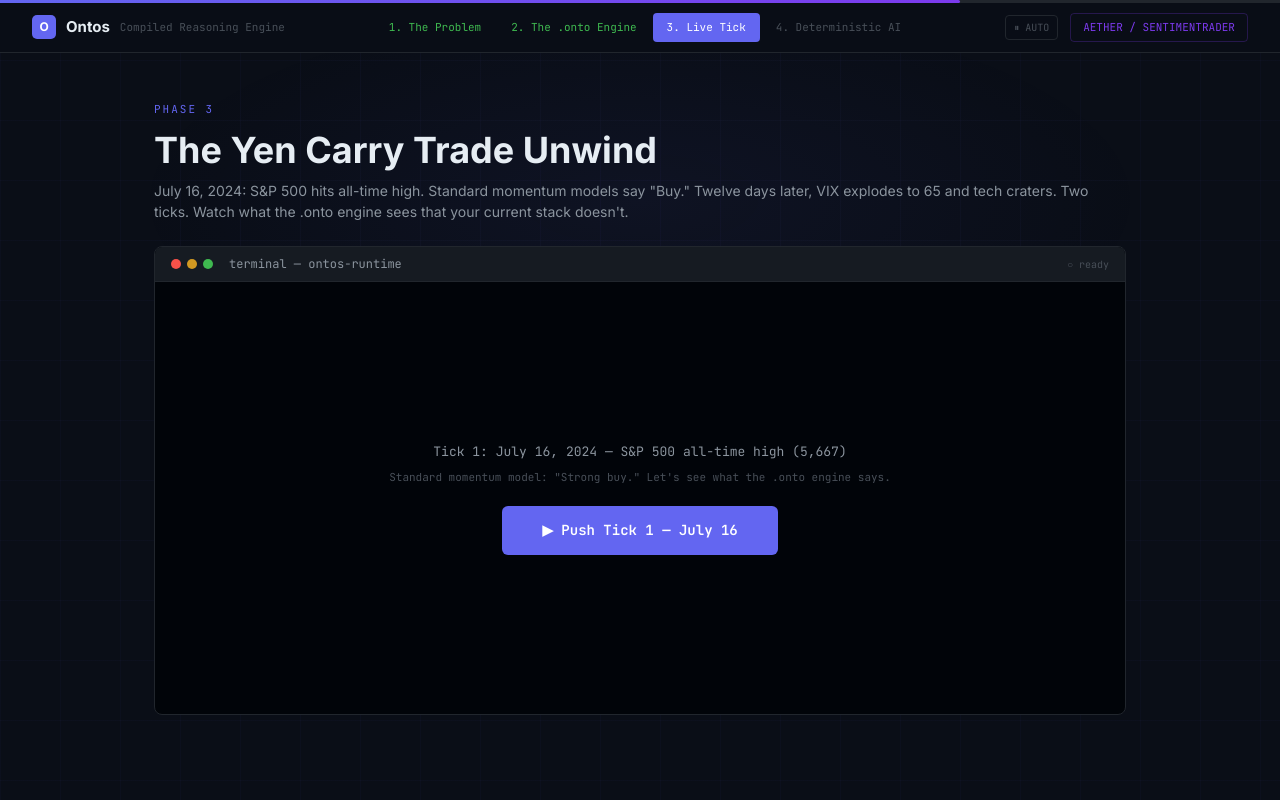
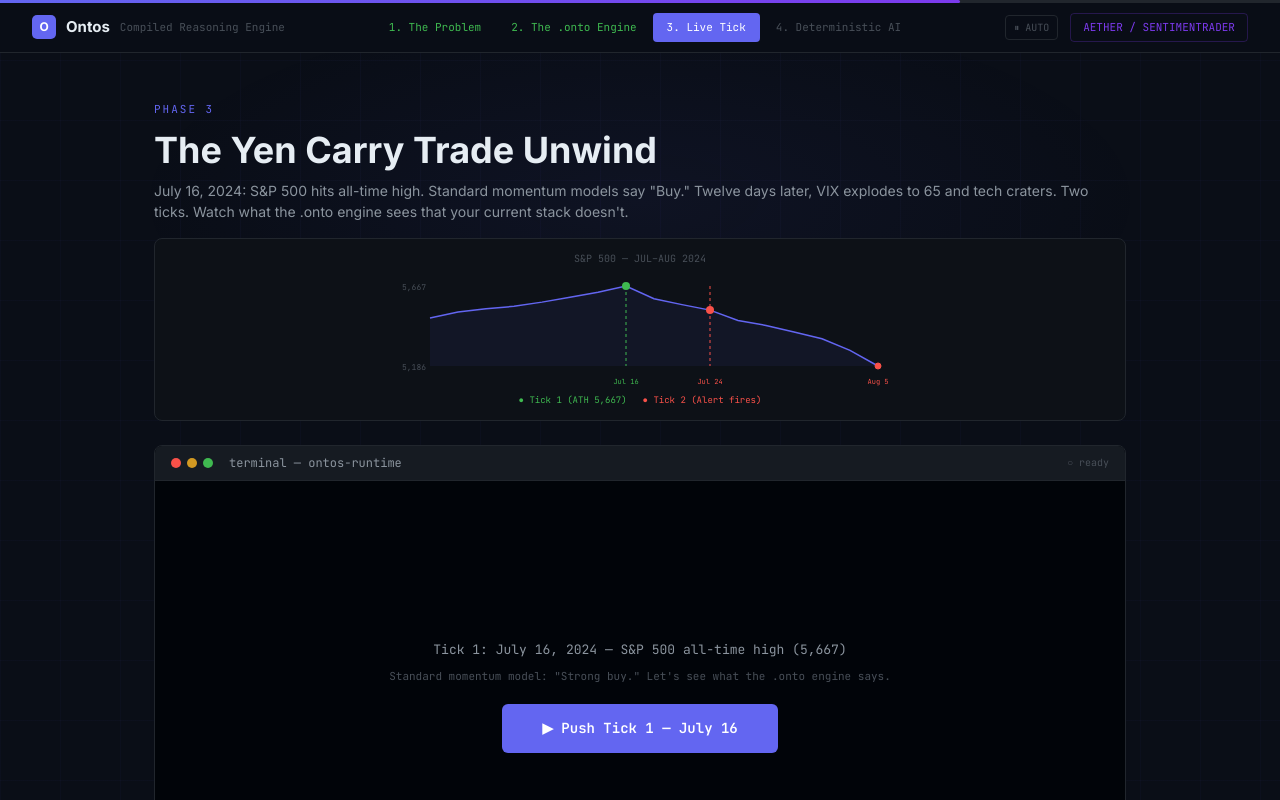
Before and after one commit to aiaclawdbot/ontos-aether-demo, a Next.js app: page / in a window 1280 px wide. Both pictures are taken after a click on the button "Phase 3: Live Tick". Shown: the top 800 px of the page. Built offline with nearby package versions, Linux system fonts and the light colour scheme.

Commit message:
Ralph iteration 5: S&P sparkline, 4-hop graph viz, accessibility (aria labels, skip-to-content, semantic nav)

```diff
--- a/app/page.tsx
+++ b/app/page.tsx
@@ -1,6 +1,6 @@
 'use client';
 
-import { useState, useEffect, useRef, useCallback } from 'react';
+import { useState, useEffect, useRef, useCallback, lazy, Suspense } from 'react';
 import { motion, AnimatePresence } from 'framer-motion';
 import { T, mono, PHASE_NAMES, ONTO_FILE, TICK1_OUTPUT, TICK2_OUTPUT, CHAT_MESSAGES } from './data';
 import { ErrorBoundary } from './ErrorBoundary';
@@ -136,9 +136,9 @@ function Header({ phase, setPhase, autoAdvance, setAutoAdvance }: { phase: numbe
           <span style={{ fontWeight: 700, fontSize: 15, color: T.text }}>Ontos</span>
           {!isMobile && <span style={{ ...mono, fontSize: 11, color: T.textTer }}>Compiled Reasoning Engine</span>}
         </div>
-        <div style={{ display: 'flex', gap: 2, order: isMobile ? 3 : 0, width: isMobile ? '100%' : 'auto', justifyContent: isMobile ? 'space-between' : 'flex-start' }}>
+        <nav role="navigation" aria-label="Demo phases" style={{ display: 'flex', gap: 2, order: isMobile ? 3 : 0, width: isMobile ? '100%' : 'auto', justifyContent: isMobile ? 'space-between' : 'flex-start' }}>
           {PHASE_NAMES.map((p, i) => (
-            <button key={i} onClick={() => setPhase(i)} style={{
+            <button key={i} onClick={() => setPhase(i)} aria-label={`Phase ${i + 1}: ${p}`} aria-current={phase === i ? 'step' : undefined} style={{
               padding: isMobile ? '6px 8px' : '6px 14px', borderRadius: 4, border: 'none', cursor: 'pointer', ...mono, fontSize: isMobile ? 10 : 11,
               background: phase === i ? T.accent : 'transparent',
               color: phase === i ? '#fff' : phase > i ? T.green : T.textTer,
@@ -147,7 +147,7 @@ function Header({ phase, setPhase, autoAdvance, setAutoAdvance }: { phase: numbe
               {isMobile ? `${i + 1}` : `${i + 1}. ${p}`}
             </button>
           ))}
-        </div>
+        </nav>
         <div style={{ display: 'flex', alignItems: 'center', gap: 12 }}>
           {/* Auto-advance toggle */}
           <button
@@ -443,6 +443,107 @@ function Phase2() {
   );
 }
 
+// ─── S&P 500 Sparkline ──────────────────────────────────────────
+const SP500_DATA = [
+  // Approximate S&P 500 daily close, Jul 1 – Aug 9, 2024
+  { date: 'Jul 1', price: 5475 }, { date: 'Jul 3', price: 5510 }, { date: 'Jul 5', price: 5530 },
+  { date: 'Jul 8', price: 5545 }, { date: 'Jul 10', price: 5570 }, { date: 'Jul 12', price: 5600 },
+  { date: 'Jul 15', price: 5630 }, { date: 'Jul 16', price: 5667 }, { date: 'Jul 18', price: 5590 },
+  { date: 'Jul 22', price: 5555 }, { date: 'Jul 24', price: 5522 }, { date: 'Jul 26', price: 5460 },
+  { date: 'Jul 29', price: 5430 }, { date: 'Jul 31', price: 5390 }, { date: 'Aug 1', price: 5350 },
+  { date: 'Aug 2', price: 5280 }, { date: 'Aug 5', price: 5186 },
+];
+const TICK1_IDX = 7; // Jul 16
+const TICK2_IDX = 10; // Jul 24
+
+function SparklineChart() {
+  const isMobile = useMediaQuery('(max-width: 768px)');
+  const w = isMobile ? 320 : 500;
+  const h = 120;
+  const pad = { top: 16, right: 12, bottom: 24, left: 40 };
+  const innerW = w - pad.left - pad.right;
+  const innerH = h - pad.top - pad.bottom;
+  const minP = Math.min(...SP500_DATA.map(d => d.price));
+  const maxP = Math.max(...SP500_DATA.map(d => d.price));
+  const x = (i: number) => pad.left + (i / (SP500_DATA.length - 1)) * innerW;
+  const y = (p: number) => pad.top + innerH - ((p - minP) / (maxP - minP)) * innerH;
+  const path = SP500_DATA.map((d, i) => `${i === 0 ? 'M' : 'L'}${x(i)},${y(d.price)}`).join(' ');
+
+  return (
+    <svg width={w} height={h} viewBox={`0 0 ${w} ${h}`} role="img" aria-label="S&P 500 price chart from July to August 2024 showing decline after July 16 all-time high">
+      {/* Y axis labels */}
+      {[minP, maxP].map(p => (
+        <text key={p} x={pad.left - 4} y={y(p) + 4} textAnchor="end" style={{ ...mono, fontSize: 8, fill: T.textTer }}>{p.toLocaleString()}</text>
+      ))}
+      {/* Price line */}
+      <path d={path} fill="none" stroke={T.accent} strokeWidth={1.5} />
+      {/* Area fill */}
+      <path d={`${path} L${x(SP500_DATA.length - 1)},${h - pad.bottom} L${x(0)},${h - pad.bottom} Z`} fill={`${T.accent}10`} />
+      {/* Tick 1 marker */}
+      <line x1={x(TICK1_IDX)} y1={pad.top} x2={x(TICK1_IDX)} y2={h - pad.bottom} stroke={T.green} strokeWidth={1} strokeDasharray="3,3" />
+      <circle cx={x(TICK1_IDX)} cy={y(SP500_DATA[TICK1_IDX].price)} r={4} fill={T.green} />
+      <text x={x(TICK1_IDX)} y={h - 6} textAnchor="middle" style={{ ...mono, fontSize: 7, fill: T.green }}>Jul 16</text>
+      {/* Tick 2 marker */}
+      <line x1={x(TICK2_IDX)} y1={pad.top} x2={x(TICK2_IDX)} y2={h - pad.bottom} stroke={T.red} strokeWidth={1} strokeDasharray="3,3" />
+      <circle cx={x(TICK2_IDX)} cy={y(SP500_DATA[TICK2_IDX].price)} r={4} fill={T.red} />
+      <text x={x(TICK2_IDX)} y={h - 6} textAnchor="middle" style={{ ...mono, fontSize: 7, fill: T.red }}>Jul 24</text>
+      {/* Aug 5 crash marker */}
+      <circle cx={x(SP500_DATA.length - 1)} cy={y(SP500_DATA[SP500_DATA.length - 1].price)} r={3} fill={T.red} stroke={T.red} strokeWidth={1} />
+      <text x={x(SP500_DATA.length - 1)} y={h - 6} textAnchor="middle" style={{ ...mono, fontSize: 7, fill: T.red }}>Aug 5</text>
+    </svg>
+  );
+}
+
+// ─── 4-Hop Graph Visualization ──────────────────────────────────
+function GraphTraversal() {
+  const isMobile = useMediaQuery('(max-width: 768px)');
+  const nodes = [
+    { id: 'sm', label: 'Smart Money', x: 0, color: T.accent },
+    { id: 'jpy', label: 'JPY Vol', x: 1, color: T.amber },
+    { id: 'mcc', label: 'McClellan', x: 2, color: T.blue },
+    { id: 'vix', label: 'VIX Term', x: 3, color: T.red },
+  ];
+  const w = isMobile ? 300 : 440;
+  const h = 80;
+  const nodeR = 18;
+  const spacing = (w - nodeR * 2) / 3;
+  const cx = (i: number) => nodeR + i * spacing;
+  const cy = h / 2;
+
+  return (
+    <svg width={w} height={h} viewBox={`0 0 ${w} ${h}`} role="img" aria-label="4-hop graph traversal: Smart Money to JPY Vol to McClellan to VIX Term Structure">
+      {/* Edges with animated dash */}
+      {nodes.slice(0, -1).map((n, i) => (
+        <motion.line key={n.id} x1={cx(i) + nodeR} y1={cy} x2={cx(i + 1) - nodeR} y2={cy}
+          stroke={T.accent} strokeWidth={2}
+          initial={{ pathLength: 0 }} animate={{ pathLength: 1 }}
+          transition={{ duration: 0.5, delay: i * 0.4 + 0.2 }}
+        />
+      ))}
+      {/* Arrow heads */}
+      {nodes.slice(0, -1).map((_, i) => (
+        <motion.polygon key={`arr-${i}`}
+          points={`${cx(i + 1) - nodeR - 2},${cy - 4} ${cx(i + 1) - nodeR + 4},${cy} ${cx(i + 1) - nodeR - 2},${cy + 4}`}
+          fill={T.accent} initial={{ opacity: 0 }} animate={{ opacity: 1 }}
+          transition={{ delay: i * 0.4 + 0.6 }}
+        />
+      ))}
+      {/* Nodes */}
+      {nodes.map((n, i) => (
+        <motion.g key={n.id} initial={{ scale: 0, opacity: 0 }} animate={{ scale: 1, opacity: 1 }} transition={{ delay: i * 0.4, type: 'spring', stiffness: 200 }}>
+          <circle cx={cx(i)} cy={cy} r={nodeR} fill={`${n.color}20`} stroke={n.color} strokeWidth={1.5} />
+          <text x={cx(i)} y={cy + 3} textAnchor="middle" style={{ ...mono, fontSize: 7, fill: n.color, fontWeight: 600 }}>
+            {n.label.split(' ')[0]}
+          </text>
+          <text x={cx(i)} y={cy + nodeR + 12} textAnchor="middle" style={{ ...mono, fontSize: 6, fill: T.textTer }}>
+            {n.label}
+          </text>
+        </motion.g>
+      ))}
+    </svg>
+  );
+}
+
 // ─── Phase 3: Live Tick ─────────────────────────────────────────
 function Phase3() {
   const isMobile = useMediaQuery('(max-width: 768px)');
@@ -487,9 +588,19 @@ function Phase3() {
       <h1 style={{ fontSize: isMobile ? 26 : 36, fontWeight: 700, color: T.text, margin: 0, marginBottom: 8, lineHeight: 1.2 }}>
         The Yen Carry Trade Unwind
       </h1>
-      <p style={{ color: T.textSec, fontSize: isMobile ? 13 : 14, marginBottom: 24 }}>
+      <p style={{ color: T.textSec, fontSize: isMobile ? 13 : 14, marginBottom: 16 }}>
         July 16, 2024: S&P 500 hits all-time high. Standard momentum models say &quot;Buy.&quot; Twelve days later, VIX explodes to 65 and tech craters. Two ticks. Watch what the .onto engine sees that your current stack doesn&apos;t.
       </p>
+
+      {/* S&P 500 Sparkline */}
+      <div style={{ background: T.surface, border: `1px solid ${T.border}`, borderRadius: 8, padding: '12px 16px', marginBottom: 24, display: 'flex', alignItems: 'center', justifyContent: 'center', flexDirection: 'column' }}>
+        <div style={{ ...mono, fontSize: 10, color: T.textTer, marginBottom: 4 }}>S&P 500 — JUL–AUG 2024</div>
+        <SparklineChart />
+        <div style={{ display: 'flex', gap: 16, marginTop: 4 }}>
+          <span style={{ ...mono, fontSize: 9, color: T.green }}>● Tick 1 (ATH 5,667)</span>
+          <span style={{ ...mono, fontSize: 9, color: T.red }}>● Tick 2 (Alert fires)</span>
+        </div>
+      </div>
 
       <div style={{ background: '#010409', border: `1px solid ${T.border}`, borderRadius: 8, overflow: 'hidden' }}>
         <div style={{ display: 'flex', justifyContent: 'space-between', alignItems: 'center', padding: '8px 16px', borderBottom: `1px solid ${T.border}`, background: T.elevated }}>
@@ -569,6 +680,12 @@ function Phase3() {
               </div>
             ))}
           </div>
+          {/* 4-Hop Graph Traversal */}
+          <div style={{ marginTop: 16, background: T.surface, border: `1px solid ${T.border}`, borderRadius: 8, padding: '16px 24px', display: 'flex', alignItems: 'center', justifyContent: 'center', flexDirection: 'column' }}>
+            <div style={{ ...mono, fontSize: 10, color: T.accent, marginBottom: 8 }}>GRAPH TRAVERSAL — 4 HOPS, 31 CONNECTED NODES</div>
+            <GraphTraversal />
+          </div>
+
           <div style={{ marginTop: 16, background: T.surface, border: `1px solid ${T.red}30`, borderRadius: 8, padding: 20, textAlign: 'center' }}>
             <div style={{ fontSize: 15, color: T.text, lineHeight: 1.7 }}>
               On July 24th, <strong>12 days before the historic August 5th VIX spike</strong>, the .onto engine flags a 94% confidence structural break.
@@ -797,9 +914,16 @@ export default function Page() {
   return (
     <div style={{ background: T.bg, minHeight: '100vh', color: T.text, fontFamily: "'Inter', sans-serif", position: 'relative' }}
       {...swipeHandlers}>
+      {/* Skip to content link for accessibility */}
+      <a href="#main-content" style={{ position: 'absolute', left: -9999, top: 'auto', width: 1, height: 1, overflow: 'hidden', zIndex: 100 }}
+        onFocus={(e) => { e.currentTarget.style.left = '16px'; e.currentTarget.style.top = '16px'; e.currentTarget.style.width = 'auto'; e.currentTarget.style.height = 'auto'; e.currentTarget.style.overflow = 'visible'; }}
+        onBlur={(e) => { e.currentTarget.style.left = '-9999px'; e.currentTarget.style.width = '1px'; e.currentTarget.style.height = '1px'; e.currentTarget.style.overflow = 'hidden'; }}>
+        Skip to content
+      </a>
       <GridBackground />
       <div style={{ position: 'relative', zIndex: 1 }}>
         <Header phase={phase} setPhase={setPhase} autoAdvance={autoAdvance} setAutoAdvance={setAutoAdvance} />
+        <main id="main-content" role="main" aria-label={`Phase ${phase + 1}: ${PHASE_NAMES[phase]}`}>
         <AnimatePresence mode="wait">
           <motion.div key={phase} initial={{ opacity: 0, y: 12 }} animate={{ opacity: 1, y: 0 }} exit={{ opacity: 0, y: -8 }} transition={{ duration: 0.3, ease: 'easeOut' }}>
             <ErrorBoundary phaseName={PHASE_NAMES[phase]}>
@@ -807,6 +931,7 @@ export default function Page() {
             </ErrorBoundary>
           </motion.div>
         </AnimatePresence>
+        </main>
         <Footer phase={phase} setPhase={setPhase} />
       </div>
     </div>
```
